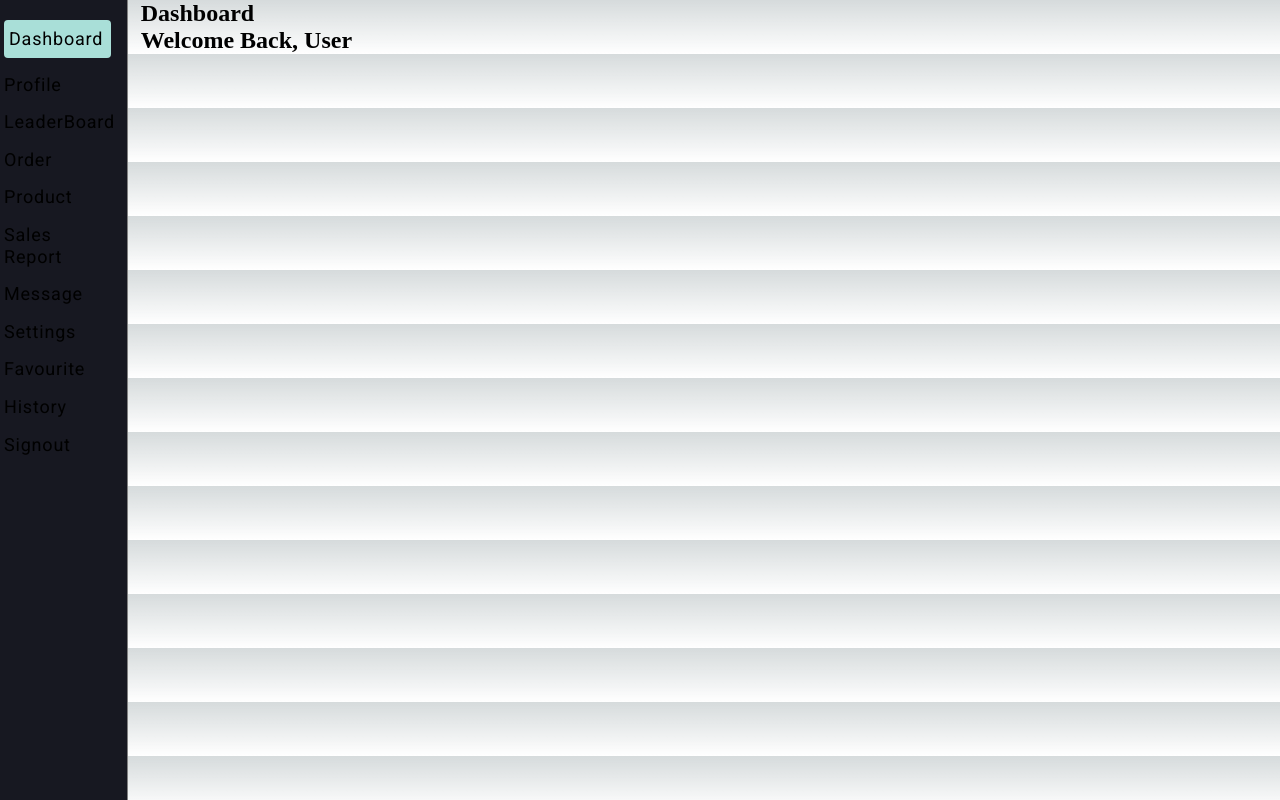
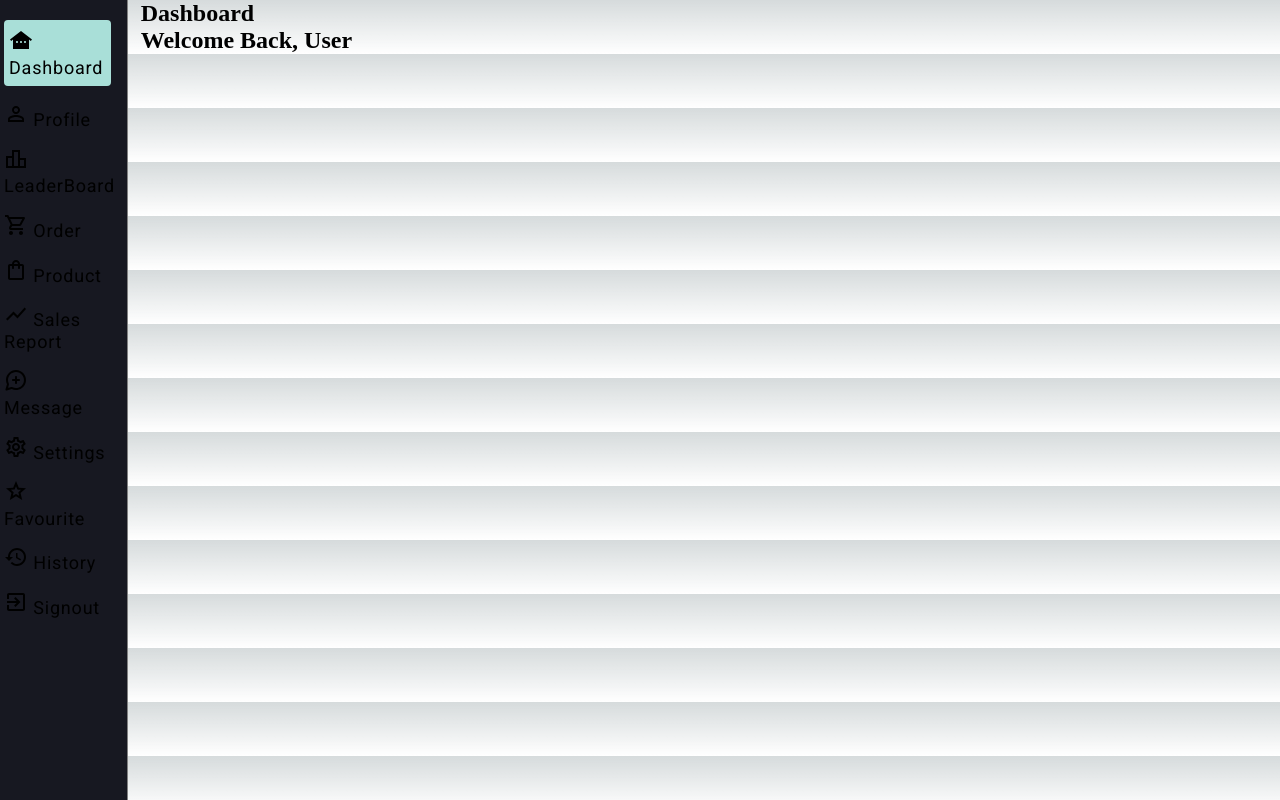
Before and after one commit to Partovikia/nextjs-mui-dashboard, a Next.js app: page / in a window 1280 px wide. Built offline with nearby package versions, Linux system fonts and the light colour scheme.

Commit message:
new change for sidebar

```diff
--- a/components/Sidebar.jsx
+++ b/components/Sidebar.jsx
@@ -4,6 +4,17 @@ import Image from "next/image";
 import { Box } from "@mui/material";
 import { ThemeProvider, Typography } from "@mui/material";
 import theme from "../components/Theme";
+import OtherHousesIcon from "@mui/icons-material/OtherHouses";
+import PersonOutlineIcon from "@mui/icons-material/PersonOutline";
+import LeaderboardOutlinedIcon from "@mui/icons-material/LeaderboardOutlined";
+import ShoppingCartOutlinedIcon from "@mui/icons-material/ShoppingCartOutlined";
+import ShoppingBagOutlinedIcon from "@mui/icons-material/ShoppingBagOutlined";
+import ShowChartOutlinedIcon from "@mui/icons-material/ShowChartOutlined";
+import MapsUgcRoundedIcon from "@mui/icons-material/MapsUgcRounded";
+import SettingsOutlinedIcon from "@mui/icons-material/SettingsOutlined";
+import GradeOutlinedIcon from "@mui/icons-material/GradeOutlined";
+import RestoreOutlinedIcon from "@mui/icons-material/RestoreOutlined";
+import ExitToAppOutlinedIcon from "@mui/icons-material/ExitToAppOutlined";
 
 const Sidebar = ({ children }) => {
   return (
@@ -36,81 +47,82 @@ const Sidebar = ({ children }) => {
                 borderRadius: ".25rem",
                 padding: "8px 5px",
                 m: "1rem 0",
+                alignItems: "center",
               }}
               className="bg-purple-800 text-white p-3 rounded-lg inline-block"
             >
               <Typography variant="h2">
-                {/* <RxSketchLogo size={20} /> */} Dashboard
+                <OtherHousesIcon /> Dashboard
               </Typography>
             </Box>
           </Link>
           <Link href="/">
             <Box sx={{ m: "1rem 0" }}>
               <Typography variant="h2">
-                {/* <RxDashboard size={20} /> */} Profile
+                <PersonOutlineIcon /> Profile
               </Typography>
             </Box>
           </Link>
           <Link href="/customers">
             <Box sx={{ m: "1rem 0" }}>
               <Typography variant="h2">
-                {/* <RxPerson size={20} /> */} LeaderBoard
+                <LeaderboardOutlinedIcon /> LeaderBoard
               </Typography>
             </Box>
           </Link>
           <Link href="/orders">
             <Box sx={{ m: "1rem 0" }}>
               <Typography variant="h2">
-                {/* <HiOutlineShoppingBag size={20} /> */} Order
+                <ShoppingCartOutlinedIcon /> Order
               </Typography>
             </Box>
           </Link>
           <Link href="/">
             <Box sx={{ m: "1rem 0" }}>
               <Typography variant="h2">
-                {/* <FiSettings size={20} /> */} Product
+                <ShoppingBagOutlinedIcon /> Product
               </Typography>
             </Box>
           </Link>
           <Link href="/">
             <Box sx={{ m: "1rem 0" }}>
               <Typography variant="h2">
-                {/* <FiSettings size={20} /> */} Sales Report
+                <ShowChartOutlinedIcon /> Sales Report
               </Typography>
             </Box>
           </Link>
           <Link href="/">
             <Box sx={{ m: "1rem 0" }}>
               <Typography variant="h2">
-                {/* <FiSettings size={20} /> */} Message
+                <MapsUgcRoundedIcon /> Message
               </Typography>
             </Box>
           </Link>
           <Link href="/">
             <Box sx={{ m: "1rem 0" }}>
               <Typography variant="h2">
-                {/* <FiSettings size={20} /> */} Settings
+                <SettingsOutlinedIcon /> Settings
               </Typography>
             </Box>
           </Link>
           <Link href="/">
             <Box sx={{ m: "1rem 0" }}>
               <Typography variant="h2">
-                {/* <FiSettings size={20} /> */} Favourite
+                <GradeOutlinedIcon /> Favourite
               </Typography>
             </Box>
           </Link>
           <Link href="/">
             <Box sx={{ m: "1rem 0" }}>
               <Typography variant="h2">
-                {/* <FiSettings size={20} /> */} History
+                <RestoreOutlinedIcon /> History
               </Typography>
             </Box>
           </Link>
           <Link href="/">
             <Box sx={{ m: "1rem 0" }}>
               <Typography variant="h2">
-                {/* <FiSettings size={20} /> */} Signout
+                <ExitToAppOutlinedIcon /> Signout
               </Typography>
             </Box>
           </Link>
```
